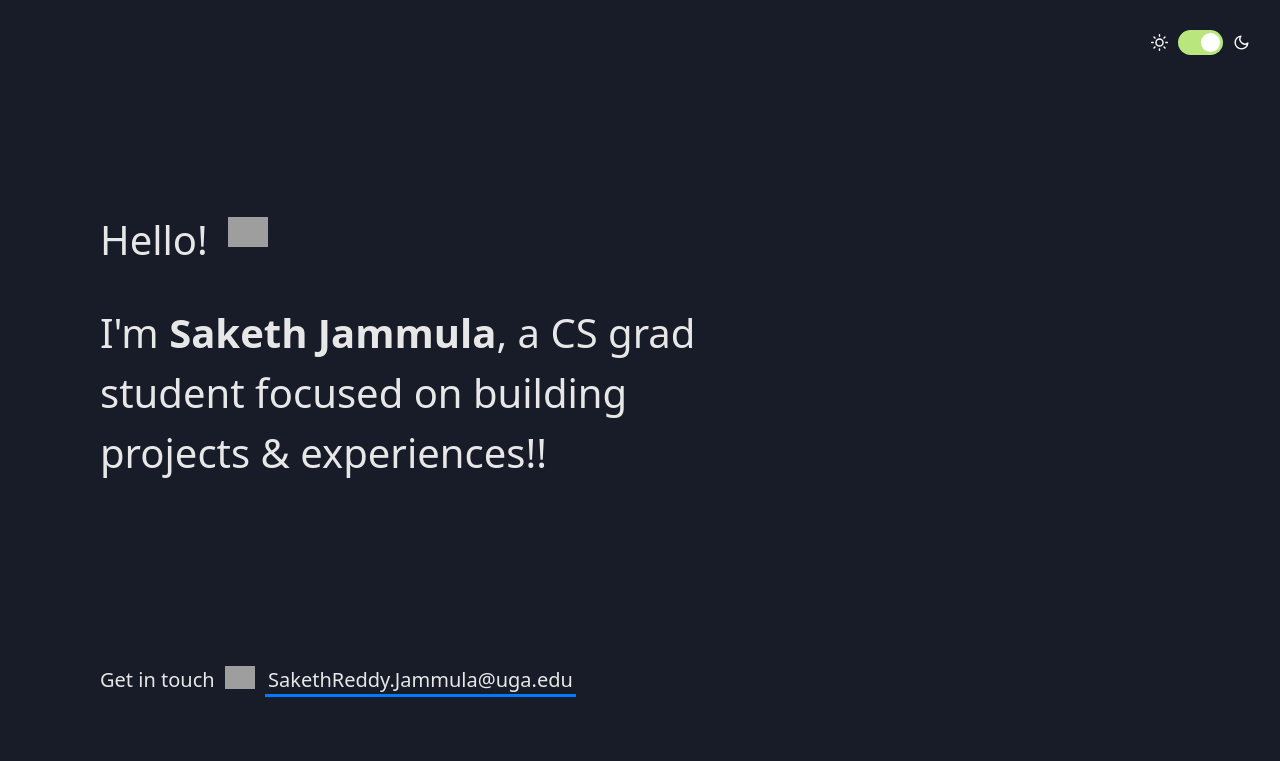
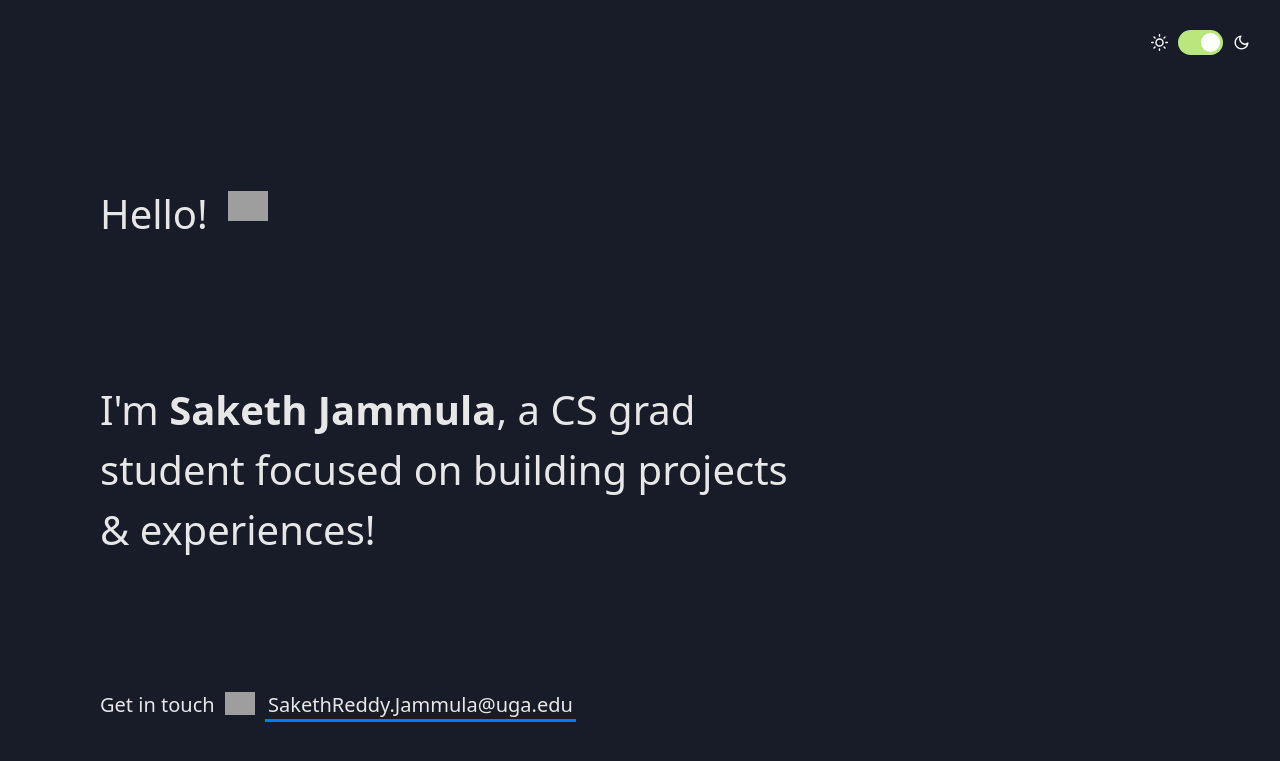
Before and after one commit to SakethJammula/sakethjammula.github.io, a Jekyll site: the page built from index.html, in a window 1280 px wide and 900 px high. Shown: the top 761 px of the window. Built offline with Jekyll 4.4.1, drawn with Linux system fonts in a browser that asks for light colours; nearby versions of some CDN libraries; some web fonts are replaced; grey boxes are pictures that could not be loaded.

Commit message:
Update intro.html

```diff
--- a/_includes/intro.html
+++ b/_includes/intro.html
@@ -1,18 +1,11 @@
 <header class="intro">
-
-   <div style="width: 100%; overflow: hidden;">
-     <div style="width: 600px; float: left;">
      <h1 class="intro__hello">Hello!
     <span class="emoji wave-hand animated"></span>
   </h1>
 
          <h2 class="intro__tagline">I'm
-    <span class="name">Saketh Jammula</span>, a CS grad student focused on building projects &amp; experiences!!
+    <span class="name">Saketh Jammula</span>, a CS grad student focused on building projects &amp; experiences!
          </h2>
-
-     </div>
-   </div>
-
 
   <h3 class="intro__contact">
     <span>Get in touch </span>
```
